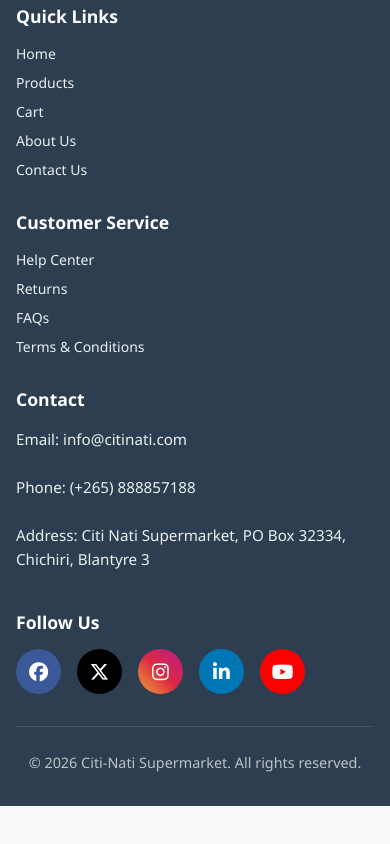
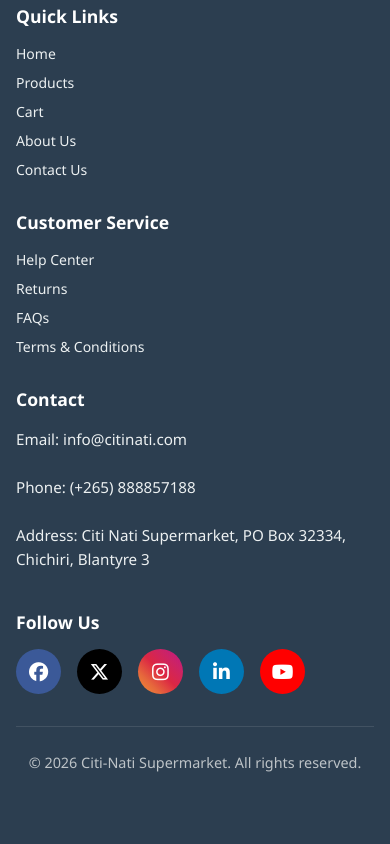
Before and after one commit to AubieOB/citi-nati-supermarket, a React (Vite) app in the folder citi-nati-frontend/: page / in a window 390 px wide. Shown: the part 1760-2604 px from the top of the page. Before the commit the page ends 2566 px from the top, so only its background shows below. Built offline with nearby package versions, Linux system fonts and the light colour scheme; no server answers.

Commit message:
Fix: Reduce mobile top margin, add bottom padding to avoid fixed nav blocking, adjust back-to-top button and footer spacing

```diff
--- a/citi-nati-frontend/src/pages/public/Products.jsx
+++ b/citi-nati-frontend/src/pages/public/Products.jsx
@@ -936,7 +936,8 @@ const Products = () => {
         display: 'flex',
         flexDirection: 'column',
         minHeight: '100vh',
-        marginTop: window.innerWidth > 768 ? '4.5rem' : '3.25rem',
+        marginTop: window.innerWidth > 768 ? '4.5rem' : '2.5rem',
+        paddingBottom: window.innerWidth <= 768 ? '80px' : '0',
         paddingTop: '0'
       }}>
         {/* SCROLLABLE PRODUCTS SECTION */}
@@ -1097,7 +1098,7 @@ const Products = () => {
           onClick={scrollToTop}
           style={{
             position: 'fixed',
-            bottom: '20px',
+            bottom: window.innerWidth <= 768 ? '90px' : '20px',
             right: '20px',
             width: '50px',
             height: '50px',
--- a/citi-nati-frontend/src/styles/global.css
+++ b/citi-nati-frontend/src/styles/global.css
@@ -679,6 +679,10 @@ body.menu-open {
   .footer__payment-methods {
     grid-template-columns: repeat(2, 1fr);
   }
+
+  .footer__bottom {
+    padding-bottom: 2.5rem;
+  }
 }
 
 @media (max-width: 480px) {
```
